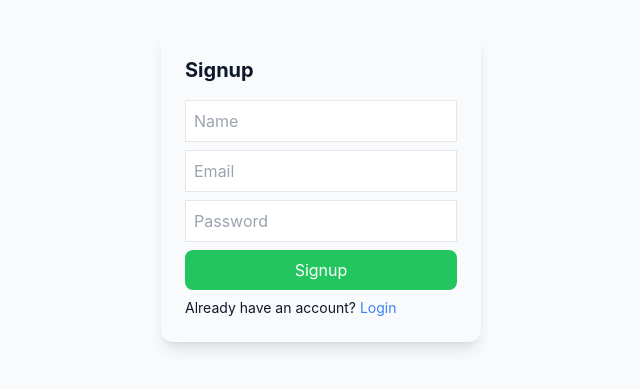
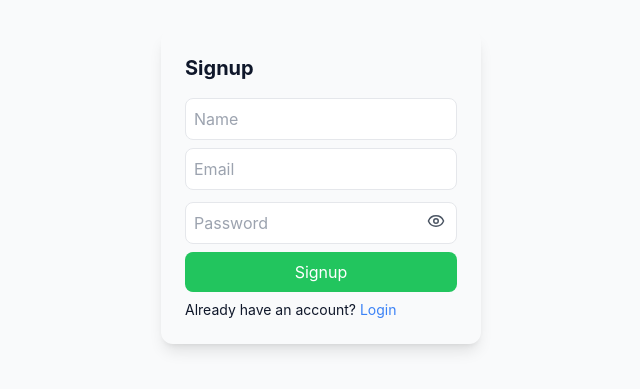
Before and after one commit to SANDEEP-DHAKAR/Expense_Tracker, a React app in the folder frontend/: page /signup in a window 1280 px wide. Shown: the part 213-602 px from the top of the page, without its empty margins (319-959 px from the left). Built offline with nearby package versions, Linux system fonts and the light colour scheme; the HTML template or start-up script is replaced by a standard one.

Commit message:
signup, login page show aur hide option add

```diff
--- a/frontend/package.json
+++ b/frontend/package.json
@@ -12,6 +12,7 @@
   "dependencies": {
     "@tanstack/react-query": "^5.99.0",
     "axios": "^1.15.0",
+    "lucide-react": "^1.14.0",
     "react": "^19.2.4",
     "react-dom": "^19.2.4",
     "react-hot-toast": "^2.6.0",
--- a/frontend/src/pages/Login.jsx
+++ b/frontend/src/pages/Login.jsx
@@ -3,10 +3,12 @@ import { loginUser } from "../api/auth";
 import { AuthContext } from "../context/AuthContextValue";
 import { useNavigate } from "react-router-dom";
 import toast from "react-hot-toast";
+import { Eye, EyeOff } from "lucide-react"; // 👈 add this
 
 export default function Login() {
     const [email, setEmail] = useState("");
     const [password, setPassword] = useState("");
+    const [showPassword, setShowPassword] = useState(false); // 👈 new
     const [loading, setLoading] = useState(false);
 
     const { login } = useContext(AuthContext);
@@ -25,10 +27,7 @@ export default function Login() {
 
             const res = await loginUser({ email, password });
 
-            // 🔐 Save user + token
             login(res.data);
-
-            // 🔁 Redirect
             navigate("/");
         } catch (error) {
             const errorData = error.response?.data;
@@ -60,13 +59,23 @@ export default function Login() {
                         onChange={(e) => setEmail(e.target.value)}
                     />
 
-                    <input
-                        type="password"
-                        className="border p-2 w-full mb-3 rounded-lg focus:outline-none focus:ring-2 focus:ring-blue-400"
-                        placeholder="Password"
-                        value={password}
-                        onChange={(e) => setPassword(e.target.value)}
-                    />
+                    {/* 🔥 Password with icon */}
+                    <div className="relative mb-3">
+                        <input
+                            type={showPassword ? "text" : "password"}
+                            className="border p-2 w-full pr-10 rounded-lg focus:outline-none focus:ring-2 focus:ring-blue-400"
+                            placeholder="Password"
+                            value={password}
+                            onChange={(e) => setPassword(e.target.value)}
+                        />
+
+                        <span
+                            onClick={() => setShowPassword(!showPassword)}
+                            className="absolute right-3 top-2.5 cursor-pointer text-gray-600"
+                        >
+                            {showPassword ? <EyeOff size={18} /> : <Eye size={18} />}
+                        </span>
+                    </div>
 
                     <button
                         type="submit"
--- a/frontend/src/pages/Signup.jsx
+++ b/frontend/src/pages/Signup.jsx
@@ -3,11 +3,13 @@ import { signupUser } from "../api/auth";
 import { useNavigate } from "react-router-dom";
 import toast from "react-hot-toast";
 import { AuthContext } from "../context/AuthContextValue";
+import { Eye, EyeOff } from "lucide-react"; // 👈 icon
 
 export default function Signup() {
   const [name, setName] = useState("");
   const [email, setEmail] = useState("");
   const [password, setPassword] = useState("");
+  const [showPassword, setShowPassword] = useState(false); // 👈 state
 
   const navigate = useNavigate();
   const { login } = useContext(AuthContext);
@@ -19,7 +21,6 @@ const handleSignup = async () => {
 
       toast.success("Signup successful");
 
-    // 🔥 ONE OBJECT ONLY (axios compatible)
       const authData = {
         accessToken: data.accessToken,
         refreshToken: data.refreshToken,
@@ -27,9 +28,7 @@ const handleSignup = async () => {
       };
 
       login(authData);
-
       navigate("/");
-
     } catch (err) {
       toast.error(err.response?.data?.message || "Signup failed");
     }
@@ -41,26 +40,36 @@ const handleSignup = async () => {
         <h2 className="text-xl font-bold mb-4">Signup</h2>
 
         <input
-          className="border p-2 w-full mb-2"
+          className="border p-2 w-full mb-2 rounded-lg focus:outline-none focus:ring-2 focus:ring-green-400"
           placeholder="Name"
           value={name}
           onChange={(e) => setName(e.target.value)}
         />
 
         <input
-          className="border p-2 w-full mb-2"
+          className="border p-2 w-full mb-3 rounded-lg focus:outline-none focus:ring-2 focus:ring-green-400"
           placeholder="Email"
           value={email}
           onChange={(e) => setEmail(e.target.value)}
         />
 
+        {/* 🔥 Password with icon */}
+        <div className="relative mb-2">
           <input
-          type="password"
-          className="border p-2 w-full mb-2"
+            type={showPassword ? "text" : "password"}
+            className="border p-2 w-full pr-10 rounded-lg focus:outline-none focus:ring-2 focus:ring-green-400"
             placeholder="Password"
             value={password}
             onChange={(e) => setPassword(e.target.value)}
           />
+
+          <span
+            onClick={() => setShowPassword(!showPassword)}
+            className="absolute right-3 top-2.5 cursor-pointer text-gray-600"
+          >
+            {showPassword ? <EyeOff size={18} /> : <Eye size={18} />}
+          </span>
+        </div>
 
         <button
           onClick={handleSignup}
```
Also changed, not shown: 1 other file (tests, documents, lock files or other folders). Lines whose indentation alone changed are shown as unchanged.
